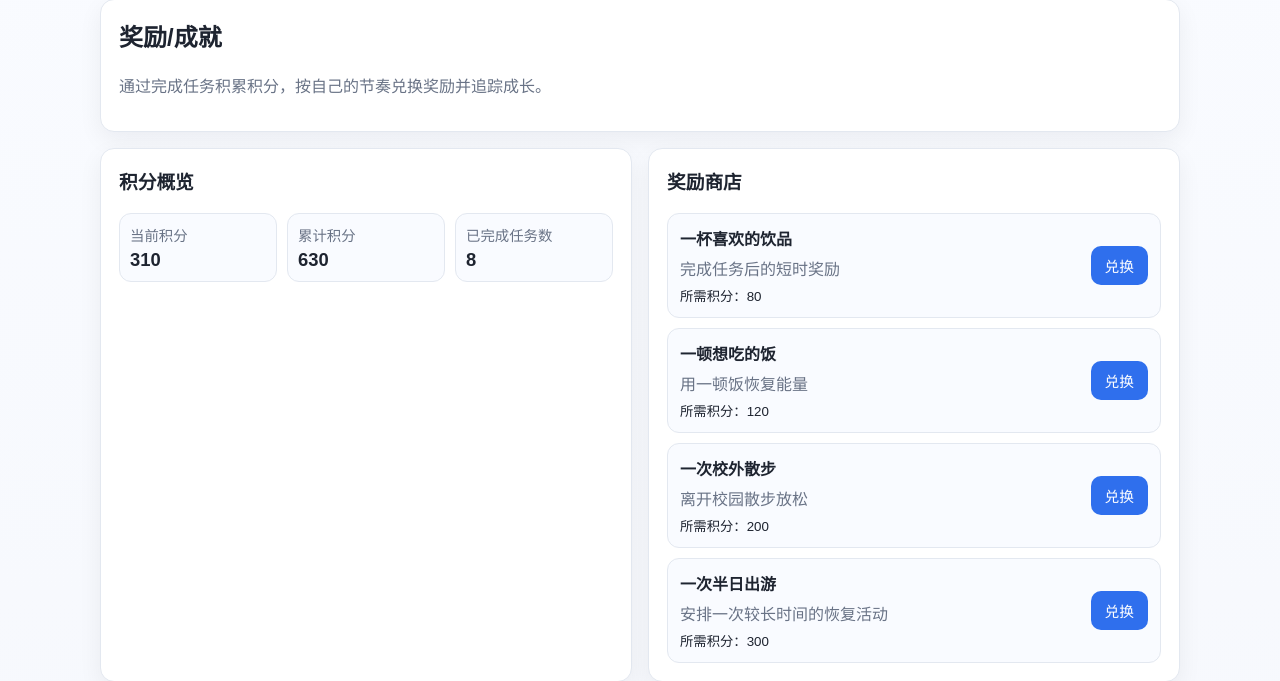
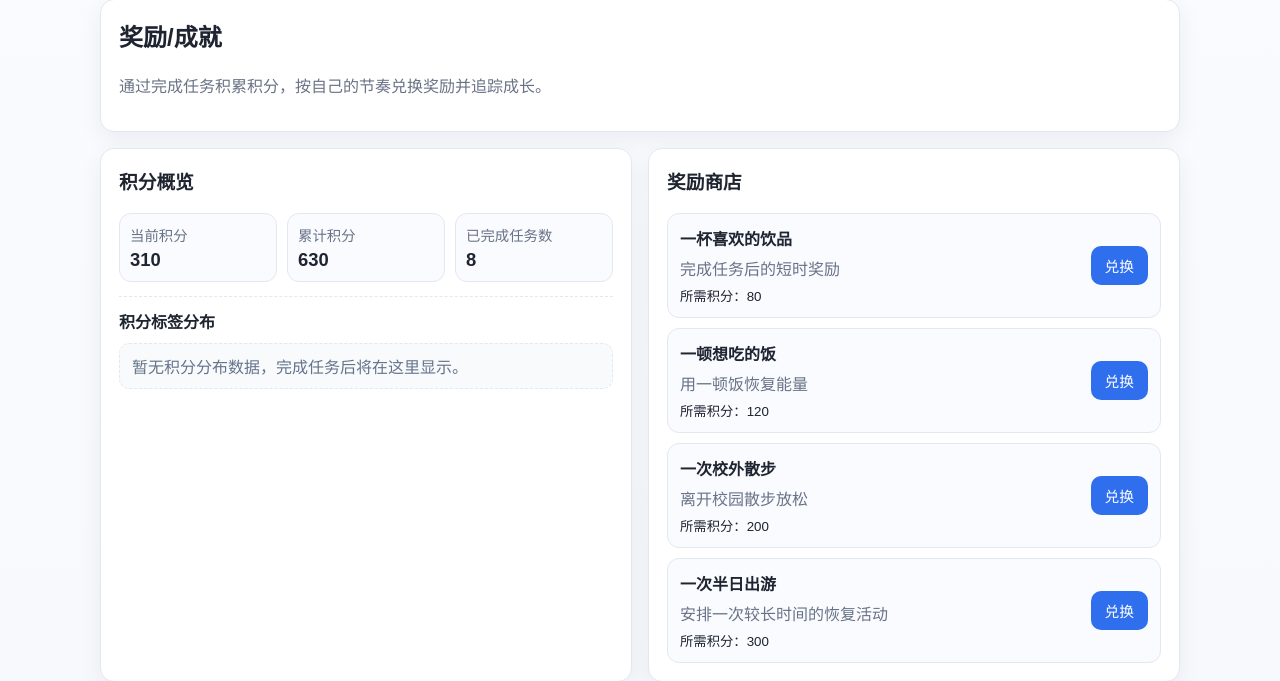
Before and after one commit to chaocyndrome/Campilot, a Flask app: page /rewards in a window 1280 px wide. Shown: the part 99-780 px from the top of the page. Run offline with Flask 3, Linux system fonts and the light colour scheme.

Commit message:
新增累计积分雷达

```diff
--- a/app.py
+++ b/app.py
@@ -91,6 +91,106 @@ def _parse_time(value):
         except ValueError:
             continue
     return None
+
+
+def _build_tag_points_radar(tasks, top_n=7, max_dimensions=8):
+    """构建奖励页标签积分图数据。"""
+    tag_points = {}
+    other_points = 0
+    completed_count = 0
+    positive_points_total = 0
+
+    for task in tasks:
+        if str(task.get("status", "")).strip() != "已完成":
+            continue
+
+        completed_count += 1
+        points = int(_safe_number(task.get("points", 0), 0))
+        if points <= 0:
+            continue
+
+        positive_points_total += points
+        tag = str(task.get("tag", "")).strip()
+        if not tag or tag == "其他":
+            other_points += points
+            continue
+
+        tag_points[tag] = tag_points.get(tag, 0) + points
+
+    if completed_count <= 0 or positive_points_total <= 0:
+        return {
+            "has_data": False,
+            "labels": [],
+            "raw_points": [],
+            "scaled_points": [],
+            "max_points": 0,
+            "chart_type": "radar",
+            "note_text": "该图展示不同任务标签带来的累计积分分布，兑换奖励不会减少这里的累计积分。",
+            "empty_message": "暂无积分分布数据，完成任务后将在这里显示。",
+        }
+
+    top_n = max(1, int(top_n))
+    max_dimensions = max(1, int(max_dimensions))
+    sorted_items = sorted(tag_points.items(), key=lambda item: (-item[1], item[0]))
+    effective_label_count = len(sorted_items) + (1 if other_points > 0 else 0)
+
+    labels = []
+    raw_points = []
+    if effective_label_count >= max_dimensions:
+        top_items = sorted_items[:top_n]
+        overflow_points = sum(points for _, points in sorted_items[top_n:])
+        merged_other_points = int(other_points + overflow_points)
+
+        labels.extend(name for name, _ in top_items)
+        raw_points.extend(int(points) for _, points in top_items)
+        if merged_other_points > 0:
+            labels.append("其他")
+            raw_points.append(merged_other_points)
+    else:
+        labels.extend(name for name, _ in sorted_items)
+        raw_points.extend(int(points) for _, points in sorted_items)
+        if other_points > 0:
+            labels.append("其他")
+            raw_points.append(int(other_points))
+
+    if not raw_points:
+        return {
+            "has_data": False,
+            "labels": [],
+            "raw_points": [],
+            "scaled_points": [],
+            "max_points": 0,
+            "chart_type": "radar",
+            "note_text": "该图展示不同任务标签带来的累计积分分布，兑换奖励不会减少这里的累计积分。",
+            "empty_message": "暂无积分分布数据，完成任务后将在这里显示。",
+        }
+
+    max_points = max(raw_points)
+    if max_points <= 0:
+        return {
+            "has_data": False,
+            "labels": [],
+            "raw_points": [],
+            "scaled_points": [],
+            "max_points": 0,
+            "chart_type": "radar",
+            "note_text": "该图展示不同任务标签带来的累计积分分布，兑换奖励不会减少这里的累计积分。",
+            "empty_message": "暂无积分分布数据，完成任务后将在这里显示。",
+        }
+
+    scaled_points = [round((point / max_points) * 5, 2) for point in raw_points]
+    chart_type = "bar" if len(labels) == 1 else "radar"
+
+    return {
+        "has_data": True,
+        "labels": labels,
+        "raw_points": raw_points,
+        "scaled_points": scaled_points,
+        "max_points": max_points,
+        "chart_type": chart_type,
+        "note_text": "该图展示不同任务标签带来的累计积分分布，兑换奖励不会减少这里的累计积分。",
+        "empty_message": "",
+    }
 
 
 def _event_hours(start_time, end_time):
@@ -519,6 +619,7 @@ def rewards():
 
     tasks = context["tasks"]
     stats = context["stats"]
+    tag_points_radar = _build_tag_points_radar(tasks, top_n=7, max_dimensions=8)
     today_date = date.today()
     ddl_window_end = today_date + timedelta(days=6)
 
@@ -646,6 +747,7 @@ def rewards():
             "priority_counts": priority_counts,
             "tag_counts": sorted_tag_counts,
             "future_ddl_count": future_ddl_count,
+            "tag_points_radar": tag_points_radar,
         }
     )
     return render_template("rewards.html", **context)
--- a/static/css/style.css
+++ b/static/css/style.css
@@ -525,6 +525,44 @@ body {
   font-size: 1.15rem;
 }
 
+.tag-radar-panel {
+  margin-top: 14px;
+  padding-top: 12px;
+  border-top: 1px dashed var(--border);
+}
+
+.tag-radar-panel h4 {
+  margin: 0 0 10px;
+}
+
+.tag-radar-wrap {
+  width: min(560px, 100%);
+  height: 320px;
+  margin: 0 auto;
+}
+
+.tag-radar-note {
+  margin: 10px 0 0;
+  color: #64748b;
+  font-size: 0.9rem;
+  line-height: 1.5;
+}
+
+.tag-radar-empty {
+  margin: 0;
+  padding: 10px 12px;
+  border: 1px dashed var(--border);
+  border-radius: 10px;
+  color: #64748b;
+  background: #f8fafc;
+}
+
+@media (max-width: 768px) {
+  .tag-radar-wrap {
+    height: 260px;
+  }
+}
+
 .reward-list {
   display: grid;
   gap: 10px;
--- a/static/js/main.js
+++ b/static/js/main.js
@@ -3,6 +3,7 @@ document.addEventListener("DOMContentLoaded", function () {
   initTaskModal();
   initEventAddRepeatForm();
   initEventEditModal();
+  initTagPointsRadar();
 });
 
 function initToasts() {
@@ -296,3 +297,156 @@ function toBool(value) {
   const text = String(value || "").trim().toLowerCase();
   return text === "true" || text === "1" || text === "yes" || text === "y" || text === "是";
 }
+
+function initTagPointsRadar() {
+  const canvas = document.getElementById("tag-points-radar");
+  const payloadNode = document.getElementById("tag-points-radar-data");
+
+  if (!canvas || !payloadNode) {
+    return;
+  }
+  if (typeof Chart === "undefined") {
+    return;
+  }
+
+  let payload = null;
+  try {
+    payload = JSON.parse(payloadNode.textContent || "{}");
+  } catch (_err) {
+    return;
+  }
+
+  const labels = Array.isArray(payload.labels) ? payload.labels : [];
+  const scaledPoints = Array.isArray(payload.scaled_points) ? payload.scaled_points : [];
+  const rawPoints = Array.isArray(payload.raw_points) ? payload.raw_points : [];
+  const chartType = payload.chart_type === "bar" ? "bar" : "radar";
+
+  if (!labels.length) {
+    return;
+  }
+  if (chartType === "radar" && labels.length !== scaledPoints.length) {
+    return;
+  }
+  if (chartType === "bar" && labels.length !== rawPoints.length) {
+    return;
+  }
+
+  const tooltipRawPoints = rawPoints.length === labels.length ? rawPoints : scaledPoints.map(function () {
+    return 0;
+  });
+
+  try {
+    const commonTooltip = {
+      callbacks: {
+        label: function (context) {
+          const index = context.dataIndex;
+          const label = labels[index] || "未命名标签";
+          const points = tooltipRawPoints[index] || 0;
+          return [label, "累计获得积分：" + points];
+        }
+      }
+    };
+
+    if (chartType === "bar") {
+      new Chart(canvas, {
+        type: "bar",
+        data: {
+          labels: labels,
+          datasets: [
+            {
+              data: rawPoints,
+              backgroundColor: "rgba(37, 99, 235, 0.35)",
+              borderColor: "rgba(37, 99, 235, 0.9)",
+              borderWidth: 1.5,
+              borderRadius: 6
+            }
+          ]
+        },
+        options: {
+          responsive: true,
+          maintainAspectRatio: false,
+          scales: {
+            x: {
+              ticks: {
+                color: "#334155"
+              },
+              grid: {
+                color: "rgba(148, 163, 184, 0.2)"
+              }
+            },
+            y: {
+              beginAtZero: true,
+              ticks: {
+                color: "#64748b"
+              },
+              grid: {
+                color: "rgba(148, 163, 184, 0.25)"
+              }
+            }
+          },
+          plugins: {
+            legend: {
+              display: false
+            },
+            tooltip: commonTooltip
+          }
+        }
+      });
+      return;
+    }
+
+    new Chart(canvas, {
+      type: "radar",
+      data: {
+        labels: labels,
+        datasets: [
+          {
+            data: scaledPoints,
+            backgroundColor: "rgba(37, 99, 235, 0.18)",
+            borderColor: "rgba(37, 99, 235, 0.9)",
+            borderWidth: 2,
+            pointRadius: 3,
+            pointHoverRadius: 5,
+            pointBackgroundColor: "rgba(30, 64, 175, 1)"
+          }
+        ]
+      },
+      options: {
+        responsive: true,
+        maintainAspectRatio: false,
+        scales: {
+          r: {
+            min: 0,
+            max: 5,
+            ticks: {
+              stepSize: 1,
+              color: "#64748b",
+              showLabelBackdrop: false
+            },
+            grid: {
+              circular: true,
+              color: "rgba(148, 163, 184, 0.35)"
+            },
+            angleLines: {
+              color: "rgba(148, 163, 184, 0.45)"
+            },
+            pointLabels: {
+              color: "#334155",
+              font: {
+                size: 12
+              }
+            }
+          }
+        },
+        plugins: {
+          legend: {
+            display: false
+          },
+          tooltip: commonTooltip
+        }
+      }
+    });
+  } catch (_err) {
+    // 图表初始化失败时静默降级，不影响页面其他功能。
+  }
+}
--- a/templates/base.html
+++ b/templates/base.html
@@ -5,6 +5,7 @@
   <meta name="viewport" content="width=device-width, initial-scale=1.0">
   <title>Campilot</title>
   <link rel="stylesheet" href="{{ url_for('static', filename='css/style.css') }}">
+  {% block head_extra %}{% endblock %}
 </head>
 <body>
   <header class="topbar">
--- a/templates/rewards.html
+++ b/templates/rewards.html
@@ -1,4 +1,8 @@
 {% extends "base.html" %}
+
+{% block head_extra %}
+<script src="https://cdn.jsdelivr.net/npm/chart.js@4.4.3/dist/chart.umd.min.js"></script>
+{% endblock %}
 
 {% block content %}
 <section class="page-header card">
@@ -23,6 +27,19 @@
         <strong>{{ stats.completed_tasks }}</strong>
       </div>
     </div>
+
+    <section class="tag-radar-panel">
+      <h4>积分标签分布</h4>
+      {% if tag_points_radar.has_data %}
+      <div class="tag-radar-wrap">
+        <canvas id="tag-points-radar" aria-label="积分标签分布雷达图"></canvas>
+      </div>
+      <p class="tag-radar-note">{{ tag_points_radar.note_text }}</p>
+      <script id="tag-points-radar-data" type="application/json">{{ tag_points_radar | tojson }}</script>
+      {% else %}
+      <p class="tag-radar-empty">{{ tag_points_radar.empty_message }}</p>
+      {% endif %}
+    </section>
   </article>
 
   <article class="card">
```
